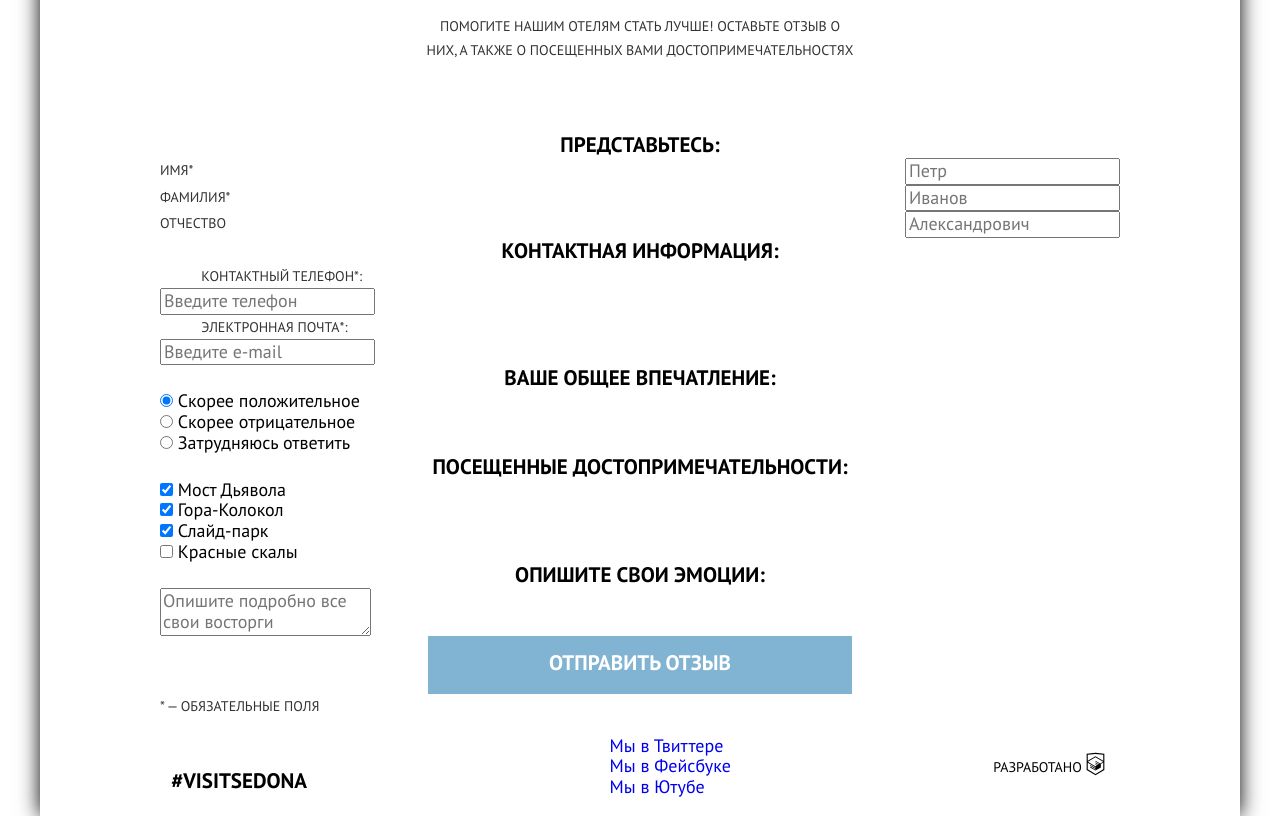
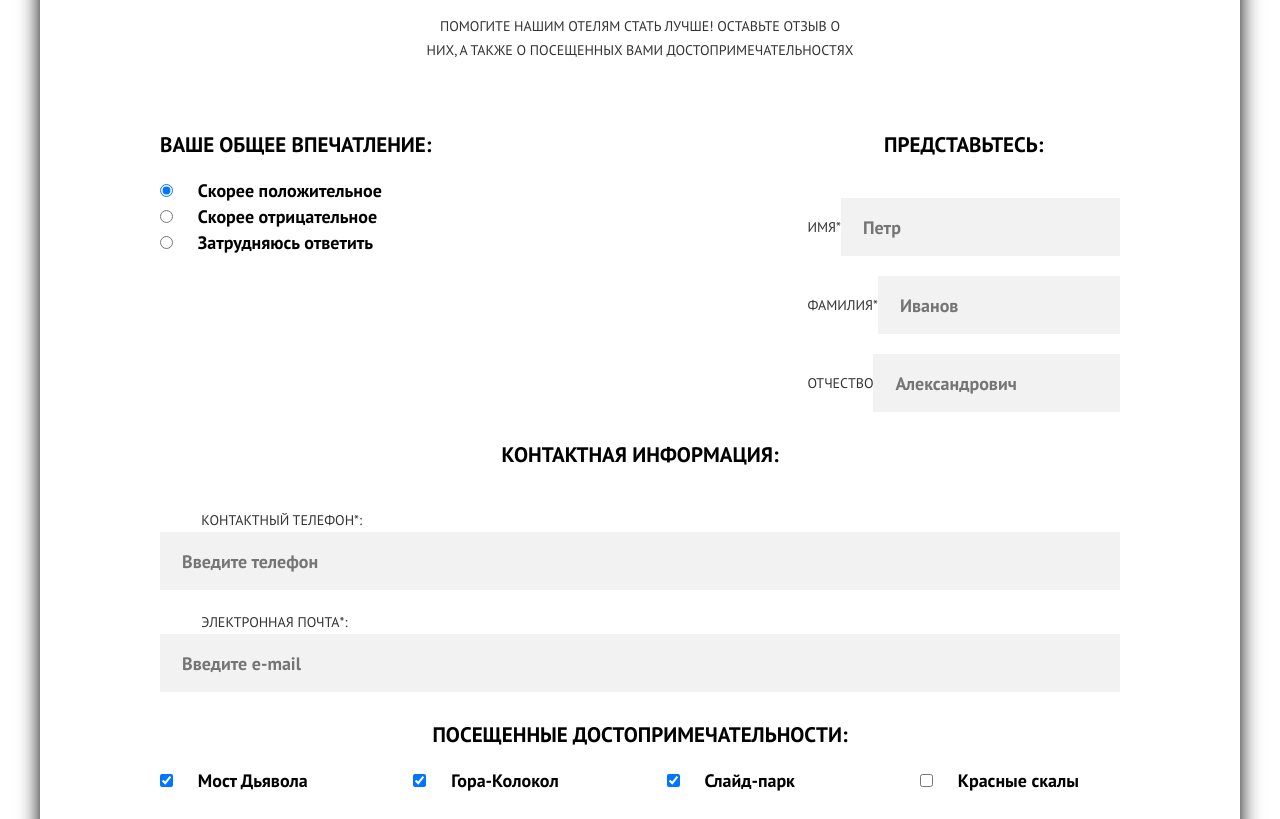
Before and after one commit to WeAreTheYouth/1210017-sedona-20, a website: page source/form.html in a window 1280 px wide. Shown: the part 760-1579 px from the top of the page. Drawn offline with nearby package versions, Linux system fonts and the light colour scheme; files that its build step writes are made by us from their sources.

Commit message:
Завершаем методичную разметку личного проекта

```diff
--- a/source/form.html
+++ b/source/form.html
@@ -57,36 +57,26 @@
                 <legend class="form__item-title">Представьтесь:</legend>
                 <div class="entry-field entry-field--introduce">
                   <label class="entry-field-title" for="firstname">Имя*</label>
-                  <div class="entry-field-input">
-                    <input type="text" name="firstname" id="firstname" placeholder="Петр" required>
-                  </div>
+                  <input class="entry-field-input" type="text" name="firstname" id="firstname" placeholder="Петр" required>
                 </div>
                 <div class="entry-field entry-field--introduce">
                   <label class="entry-field-title" for="lastname">Фамилия*</label>
-                  <div class="entry-field-input">
-                    <input type="text" name="lastname" id="lastname" placeholder="Иванов" required>
-                  </div>
+                  <input class="entry-field-input" type="text" name="lastname" id="lastname" placeholder="Иванов" required>
                 </div>
                 <div class="entry-field entry-field--introduce">
                   <label class="entry-field-title" for="patronymic">Отчество</label>
-                  <div class="entry-field-input">
-                    <input type="text" name="patronymic" id="patronymic" placeholder="Александрович">
-                  </div>
+                  <input class="entry-field-input" type="text" name="patronymic" id="patronymic" placeholder="Александрович">
                 </div>
               </fieldset>
               <fieldset class="form__item form__item--type-2">
                 <legend class="form__item-title">Контактная информация:</legend>
                 <div class="entry-field entry-field--contacts">
                   <label class="entry-field-title entry-field-title--contacts" for="phone">Контактный телефон*:</label>
-                  <div class="entry-field-input">
-                    <input type="tel" name="phone" id="phone" placeholder="Введите телефон" required>
-                  </div>
+                  <input class="entry-field-input" type="tel" name="phone" id="phone" placeholder="Введите телефон" required>
                 </div>
                 <div class="entry-field entry-field--contacts">
                   <label class="entry-field-title entry-field-title--contacts" for="email">Электронная почта*:</label>
-                  <div class="entry-field-input">
-                    <input type="email" name="email" id="email" placeholder="Введите e-mail" required>
-                  </div>
+                  <input class="entry-field-input" type="email" name="email" id="email" placeholder="Введите e-mail" required>
                 </div>
               </fieldset>
               <fieldset class="form__item form__item--type-3">
@@ -130,7 +120,7 @@
               <fieldset class="form__item form__item--type-5">
                 <legend class="form__item-title">Опишите свои эмоции:</legend>
                 <div class="entry-field entry-field--textarea">
-                  <textarea name="emotion" id="emotion" placeholder="Опишите подробно все свои восторги"></textarea>
+                  <textarea class="entry-field-input entry-field-input--textarea" name="emotion" id="emotion" placeholder="Опишите подробно все свои восторги"></textarea>
                 </div>
               </fieldset>
               <button class="button" type="submit">Отправить отзыв</button>
--- a/source/sass/blocks/review.scss
+++ b/source/sass/blocks/review.scss
@@ -58,8 +58,22 @@ fieldset {
 
 @media (min-width: $tablet-width) {
     .form {
+        display: flex;
+        justify-content: space-between;
+        flex-direction: row;
+        flex-wrap: wrap;
         padding-left: 7.82%;
         padding-right: 7.82%;
+    }
+
+    .form__item--type-3 {
+        order: -1;
+    }
+
+    .form__item--type-2,
+    .form__item--type-4,
+    .form__item--type-5 {
+        width: 100%;
     }
 }
 
@@ -69,6 +83,13 @@ fieldset {
         padding-right: 10%;
     }
 }
+
+.form__item {
+    padding-top: 20px;
+    padding-bottom: 30px;
+}
+
+
 
 .form__item-title {
     font-size: 18px;
@@ -94,6 +115,11 @@ fieldset {
 .entry-field {
     display: flex;
     justify-content: space-between;
+    padding-top: 20px;
+}
+
+.entry-field--introduce {
+    align-items: center;
 }
 
 .entry-field--contacts {
@@ -107,8 +133,27 @@ fieldset {
     text-transform: uppercase;
 }
 
+
+
+
+
 .entry-field-title--contacts {
     padding-left: 4.29%;
+}
+
+.entry-field-input {
+    flex-grow: 1;
+    color: $black;
+    font-weight: bold;
+    font-size: 18px;
+    line-height: 26px;
+    box-sizing: border-box;
+    border: none;
+    outline: none;
+    height: 58px;
+    background-color: $lightgray;
+    padding-left: 22px;
+
 }
 
 .radio,
@@ -117,12 +162,47 @@ fieldset {
     margin: 0;
 }
 
-.radio__item-input,
-.checkbox__item-input {
+@media (min-width: $tablet-width) {
+    .checkbox {
+        display: flex;
+        flex-direction: row;
+        flex-wrap: wrap;
+        padding-left: 15.44%;
+        padding-right: 15.44%;
+    }
+
+    .checkbox__item {
+        width: 200px;
+    }
+}
+
+@media (min-width: $desktop-width) {
+    .checkbox {
+        justify-content: space-between;
+        flex-wrap: no-wrap;
+        padding-left: 0;
+        padding-right: 0;
+    }
+}
+
+
+
+
+.radio__item-label,
+.checkbox__item-label {
     font-size: 18px;
     line-height: 26px;
     font-weight: bold;
+    padding-left: 20px;
 }
+
+
+.entry-field-input--textarea {
+    width: 100%;
+    height: 160px;
+    resize: none;
+}
+
 
 
 
--- a/source/sass/mixins.scss
+++ b/source/sass/mixins.scss
@@ -10,7 +10,6 @@
     padding-left: 10%;
     padding-right: 10%;
     padding-bottom: 18px;
-    margin: 0 auto;
     outline: none;
     border: 0;
 }
--- a/source/sass/variables.scss
+++ b/source/sass/variables.scss
@@ -5,6 +5,7 @@ $bg-blue-hover: #669EC0;
 $bg-blue-focus: #5496BD;
 $white: #FFFFFF;
 $grey: #EEEEEE;
+$lightgray: #F2F2F2;
 $darkgray: #333333;
 $black: #000000;
 
```
